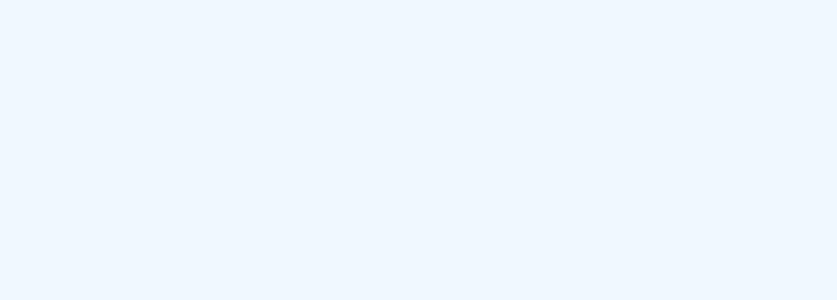
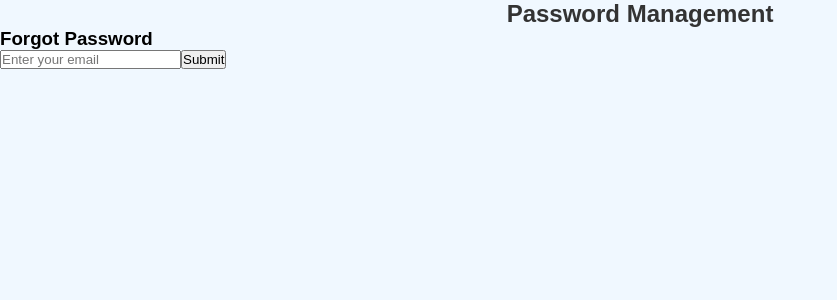
Before and after one commit to Pranluis/Ecom-Website-React-Intreface, a React (Vite) app: page /forgot-password in a window 1280 px wide. Before the commit this address had no page. Shown: the top 300 px of the page, without its empty margins (0-837 px from the left). Built offline with nearby package versions, Linux system fonts and the light colour scheme.

Commit message:
forgot password udpated

```diff
--- a/src/App.jsx
+++ b/src/App.jsx
@@ -17,6 +17,7 @@ import PaymentSuccessfulPage from './components/PaymentSuccessfulPage/PaymentSuc
 import OrderConfirmationPage from './components/OrderConfirmationPage/OrderConfirmationPage';
 import OrderDetailsPage from './components/OrderDetailsPage/OrderDetailsPage';
 import SearchResultsPage from './components/SearchPage/Searchpage';
+import ForgotPassword from './components/ForgotPassword/ForgotPassword';
 
 function App() {
     const [count, setCount] = useState(0);
@@ -27,6 +28,7 @@ function App() {
                 <Routes>
                     <Route path="/" element={<HomePage />} />
                     <Route path="/login" element={<Login />} />
+                    <Route path="/forgot-password" element={<ForgotPassword/>} />
                     <Route path="/register" element={<RegisterPage />} />
                     <Route path="/product-management" element={<CRUD />} />
                     <Route path="/dashboard" element={<Dashboard />} />
--- /dev/null
+++ b/src/components/ForgotPassword/ForgotPassword.jsx
@@ -0,0 +1,137 @@
+import React, { useState } from 'react';
+import axios from 'axios';
+import { toast, ToastContainer } from 'react-toastify';
+import 'react-toastify/dist/ReactToastify.css';
+import { useNavigate } from 'react-router-dom';
+
+const ForgotPassword = () => {
+    const [email, setEmail] = useState('');
+    const [otp, setOtp] = useState('');
+    const [newPassword, setNewPassword] = useState('');
+    const [confirmNewPassword, setConfirmNewPassword] = useState('');
+    const [message, setMessage] = useState('');
+    const [step, setStep] = useState(1);
+    const navigate = useNavigate();
+    const [passwordError, setPasswordError] = useState('');
+    const [confirmPasswordError, setConfirmPasswordError] = useState('');
+
+    const validatePassword = (password) => {
+        const hasLetter = /[a-zA-Z]/.test(password);
+        const hasSpecialChar = /[ `!@#$%^&*()_+\-=\[\]{};':"\\|,.<>\/?~]/.test(password);
+        const hasNumber = /\d/.test(password);
+        return password.length >= 6 && hasLetter && hasSpecialChar && hasNumber;
+    };
+
+    const handleForgotPassword = async () => {
+        if (!email) {
+            toast.error('Please enter your email.');
+            return;
+        }
+        try {
+            const response = await axios.post(`http://localhost:5201/api/Users/forgot-password?email=${email}`);
+            setMessage(response.data.message);
+            toast.success(`Your OTP is: ${response.data.otp}`, {
+                autoClose: 30000, // 30 seconds
+            });
+            setStep(2); // Move to the next step
+        } catch (error) {
+            setMessage(error.response.data.message);
+            toast.error(error.response.data.message);
+        }
+    };
+
+    const handleResetPassword = async () => {
+        setPasswordError('');
+        setConfirmPasswordError('');
+
+        if (!otp) {
+            toast.error('Please enter the OTP.');
+            return;
+        }
+
+        if (!newPassword) {
+            setPasswordError('Please enter a new password.');
+            return;
+        }
+
+        if (!validatePassword(newPassword)) {
+            setPasswordError('Password must be at least 6 characters long and contain at least one letter, one special character, and one number.');
+            return;
+        }
+
+        if (newPassword !== confirmNewPassword) {
+            setConfirmPasswordError('Passwords do not match.');
+            return;
+        }
+
+        try {
+            const response = await axios.post('http://localhost:5201/api/Users/reset-password', {
+                otp: parseInt(otp, 10),
+                newPassword: newPassword
+            }, {
+                headers: {
+                    'Content-Type': 'application/json'
+                }
+            });
+            setMessage(response.data.message);
+            if (response.data.message === "Password reset successfully.") {
+                toast.success("Password reset successfully. You can now log in with your new password.");
+                setTimeout(() => {
+                    navigate('/login');
+                }, 3000); // Navigate to login page after 3 seconds
+            } else {
+                toast.error(response.data.message);
+            }
+        } catch (error) {
+            setMessage(error.response.data.message);
+            toast.error(error.response.data.message);
+        }
+    };
+
+    return (
+        <div>
+            <ToastContainer />
+            <h2>Password Management</h2>
+            {step === 1 ? (
+                <div>
+                    <h3>Forgot Password</h3>
+                    <input
+                        type="email"
+                        placeholder="Enter your email"
+                        value={email}
+                        onChange={(e) => setEmail(e.target.value)}
+                    />
+                    <button onClick={handleForgotPassword}>Submit</button>
+                </div>
+            ) : (
+                <div>
+                    <h3>Reset Password</h3>
+                    <input
+                        type="text"
+                        placeholder="Enter OTP"
+                        value={otp}
+                        onChange={(e) => setOtp(e.target.value)}
+                    />
+                    <input
+                        type="password"
+                        placeholder="Enter new password"
+                        value={newPassword}
+                        onChange={(e) => setNewPassword(e.target.value)}
+                    />
+                    {passwordError && <p style={{ color: 'red' }}>{passwordError}</p>}
+                    <input
+                        type="password"
+                        placeholder="Confirm new password"
+                        value={confirmNewPassword}
+                        onChange={(e) => setConfirmNewPassword(e.target.value)}
+                    />
+                    {confirmPasswordError && <p style={{ color: 'red' }}>{confirmPasswordError}</p>}
+                    <button onClick={handleResetPassword}>Submit</button>
+                </div>
+            )}
+            {message && <p>{message}</p>}
+        </div>
+    );
+};
+
+export default ForgotPassword;
--- a/src/components/LoginPage/Login.jsx
+++ b/src/components/LoginPage/Login.jsx
@@ -4,6 +4,7 @@ import { Link, useNavigate } from 'react-router-dom';
 import './Login.css';
 import { toast, ToastContainer } from 'react-toastify';
 import 'react-toastify/dist/ReactToastify.css';
+
 
 
 const BASE_URL = "http://localhost:5201/api/Users";
@@ -47,6 +48,8 @@ const Login = () => {
     };
 
     return (
+        <>
+
         <div className="container">
             <ToastContainer />
             <form onSubmit={handleSubmit}>
@@ -77,7 +80,7 @@ const Login = () => {
                 </div>
                 <div className="forrem">
                     <div className="forgot">
-                        <a href="#">Forgot Password?</a>
+                        <Link to="/forgot-password">Forgot Password?</Link>
                     </div>
                 </div>
                 <div className="button">
@@ -88,6 +91,7 @@ const Login = () => {
                 <p>Don't have an account? <Link to="/register" className="signup-link">Signup</Link></p>
             </div>
         </div>
+        </>
     );
 };
 
```
Also changed, not shown: src/components/ForgotPassword/ForgotPassword.css (added).
